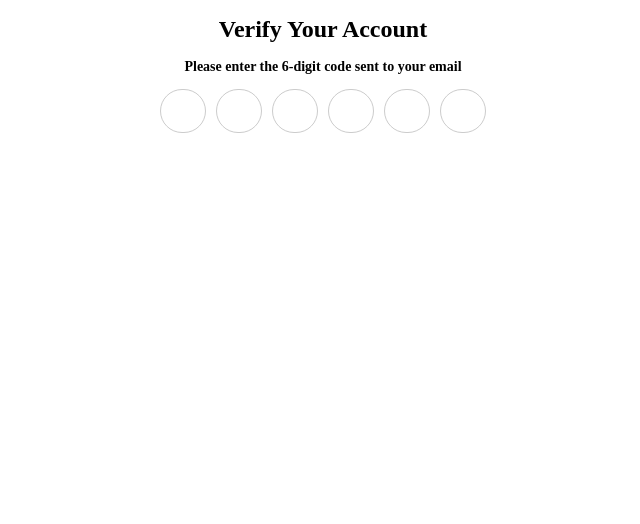
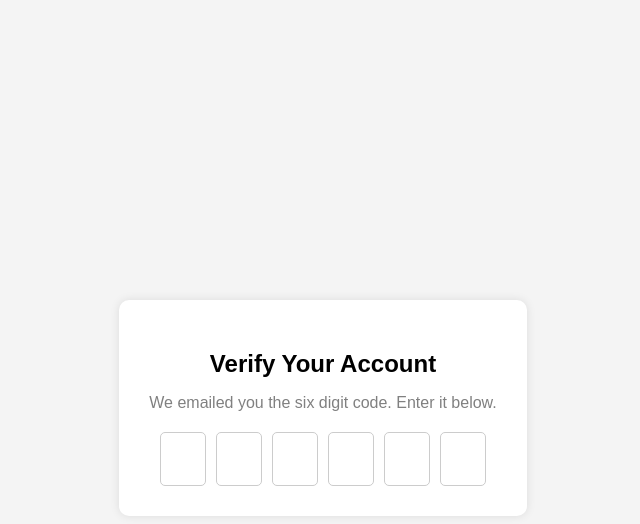
Before and after one commit to acciojob/OTP-Vaish9602, a website: page main.html in a window 1280 px wide. Shown: the whole page, without its empty margins (317-957 px from the left). Drawn offline with Linux system fonts and the light colour scheme.

Commit message:
created a submission

```diff
--- a/main.html
+++ b/main.html
@@ -8,8 +8,12 @@
 
 <body>
 	<!-- the entire body must be written by student -->
-	<h1 id="verification_heading">Verify Your Account</h1>
-	<h3 id="verification_subtext"> Please enter the 6-digit code sent to your email</h3>
+	 <div class="container">
+    <h2 id="verification_heading">Verify Your Account</h2>
+    <p id="verification_subtext">
+      We emailed you the six digit code. Enter it below.
+    </p>
+
     <div class="code-container">
       <input type="text" maxlength="1" class="code">
       <input type="text" maxlength="1" class="code">
@@ -18,7 +22,8 @@
       <input type="text" maxlength="1" class="code">
       <input type="text" maxlength="1" class="code">
     </div>
-    <script type="text/javascript" src="./script.js">
+  </div>
+	<script" src="./script.js">
 </script>
 
 </body>
--- a/script.js
+++ b/script.js
@@ -1,15 +1,24 @@
 //your JS code here. If required.
-const inputs=document.querySelectorAll(".code");
-inputs.forEach((input,idx)=>{
-input.addEventListener('input',(e)=>{
-	if(e.target.value.length===1 && idx <inputs.length-1){
-		inputs[idx+1].focus();
+   const codes = document.querySelectorAll(".code");
 
-}
-})
-	input.addEventListener("keydown",(e)=>{
-if(e.key == "Backspace" && idx> 0 && input.value===""){
-	inputs[idx-1].focus();
-}
-	})
-})
+    codes[0].focus();
+
+    codes.forEach((code, idx) => {
+
+      code.addEventListener("input", (e) => {
+        if (code.value.length === 1 && idx < codes.length - 1) {
+          codes[idx + 1].focus();
+        }
+      });
+
+      code.addEventListener("keydown", (e) => {
+        if (e.key === "Backspace") {
+          if (code.value === "" && idx > 0) {
+            codes[idx - 1].focus();
+          } else {
+            code.value = "";
+          }
+        }
+      });
+
+    });
--- a/styles.css
+++ b/styles.css
@@ -1,24 +1,45 @@
-/*  your css code here. If applicable */
-#verification_heading{
-font-size:24px;
-text-align:center;
-}
+body {
+      font-family: Arial, sans-serif;
+      display: flex;
+      justify-content: center;
+      align-items: center;
+      height: 100vh;
+      background: #f4f4f4;
+    }
 
-#verification_subtext{
-font-size:14px;
-text-align:center;
-margin-botom:20px;
-}
-.code-container{
-display:flex;
-justify-content:center;
-gap:10px;
-}
-.code{
-width:40px;
-height:40px;
-font-size:24px;
-text-align:center;
-border:1px solid #ccc;
-border-radius:50px;
-}
+    .container {
+      background: white;
+      padding: 30px;
+      border-radius: 10px;
+      text-align: center;
+      box-shadow: 0 0 10px rgba(0,0,0,0.1);
+    }
+
+    #verification_heading {
+      margin-bottom: 10px;
+    }
+
+    #verification_subtext {
+      color: gray;
+      margin-bottom: 20px;
+    }
+
+    .code-container {
+      display: flex;
+      justify-content: center;
+      gap: 10px;
+    }
+
+    .code {
+      width: 40px;
+      height: 50px;
+      font-size: 24px;
+      text-align: center;
+      border: 1px solid #ccc;
+      border-radius: 5px;
+    }
+
+    .code:focus {
+      border-color: blue;
+      outline: none;
+    }
```
Lines whose indentation alone changed are shown as unchanged.
